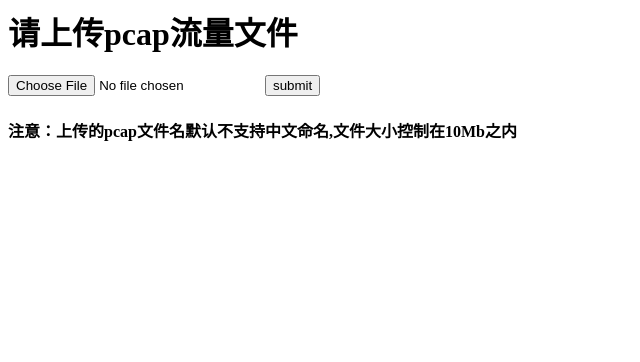
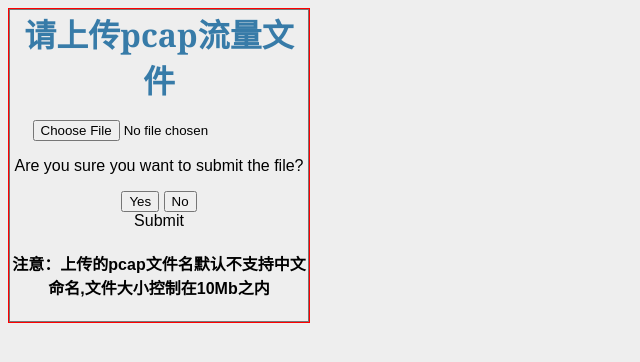
Before and after one commit to iotsecty/malicious_traffic_detection_platform, a Flask app: page / in a window 1280 px wide. Shown: the top 362 px of the page, without its empty margins (0-640 px from the left). Run offline with Flask 2, Linux system fonts and the light colour scheme.

Commit message:
1. Optimized front-end logical Procedure 2. Update static files

```diff
--- a/traffic_platform/web_platform/controller/message.py
+++ b/traffic_platform/web_platform/controller/message.py
@@ -17,7 +17,7 @@ def upload():
 @app.route('/error',methods=['POST','GET'])
 def show_error():
     if request.method == 'POST':
-        return render_template('upload.html')
+        return redirect(url_for("upload"))
     else:
         return render_template('show_error.html')
 
@@ -25,30 +25,41 @@ def show_error():
 def upload_file():
     error=None
     if request.method == 'POST':
-        f = request.files["file"]
-        ftype=secure_filename(f.filename).split('.')[-1]
-        if ftype!='pcap':
-            # error='Invalid filetype'
-            flash ('请检查文件类型是否正确！')
-            return  redirect(url_for('show_error'))
+        # state=True
+        # state=request.form.get('state')
+        if True: # state=True 上传文件  False 取消上传文件
+            f = request.files["file"]
+            ftype=secure_filename(f.filename).split('.')[-1]
+            if ftype!='pcap':
+                # error='Invalid filetype'
+                flash ('请检查文件类型是否正确！')
+                return  redirect(url_for('show_error'))
+            else:
+                pcap_save_path=os.path.join(app.config['UPLOAD_FOLDER'],secure_filename(f.filename))
+                csv_sava_path=os.path.join(app.config['UPLOAD_FOLDER'],'result.csv')
+                f.save(pcap_save_path)
+                # # ===========MySQL存储方案（待完成）===================
+                # category = Category(username,filename)
+                # db.session.add(category)
+                # db.session.commit()
+                # session['upload']=True
+                flash('upload file is successfully saved !')
+                # return "upload file is successful!"
+                if analysis(pcap_save_path,csv_sava_path,num_epoch=5,num_ev=20):
+                    return render_template('result.html',content='The file is safe')
+                else:
+                    return render_template('result.html',content='The file is dangerous')
+                # 后续需要更改此处的逻辑，以更加合适的方式返回！！！！
+                return redirect(url_for('detection'))
         else:
-            pcap_save_path=os.path.join(app.config['UPLOAD_FOLDER'],secure_filename(f.filename))
-            csv_sava_path=os.path.join(app.config['UPLOAD_FOLDER'],'result.csv')
-            f.save(pcap_save_path)
-            # # ===========MySQL存储方案（待完成）===================
-            # category = Category(username,filename)
-            # db.session.add(category)
-            # db.session.commit()
-            # session['upload']=True
-            flash('upload file is successfully saved !')
-            # return "upload file is successful!"
-            if analysis(pcap_save_path,csv_sava_path,num_epoch=5,num_ev=20):
-                return  'The file is safe'
-            else:
-                return 'The file is dangerous'
-            # 后续需要更改此处的逻辑，以更加合适的方式返回！！！！
-            return redirect(url_for('detection'))
+            return redirect(url_for('upload'))
 
+@app.route('/result',methods=['POST','GET'])
+def result():
+    if request.method == 'POST':
+        return redirect(url_for("upload"))
+    else:
+        return render_template('show_error.html')
 ## ===================用户注册/登录/注销操作（待完成）====================================
 # @app.route('/login',methods=['GET','POST'])
 # def login():
--- a/traffic_platform/web_platform/static/style.css
+++ b/traffic_platform/web_platform/static/style.css
@@ -16,3 +16,16 @@ h2              { font-size: 1.2em; }
 .flash          { background: #CEE5F5; padding: 0.5em;
                   border: 1px solid #AACBE2; }
 .error          { background: #F0D6D6; padding: 0.5em; }
+
+.outer {
+	width: 300px;
+	height: 300px;
+	border: 1px solid #f00;
+	display: table;
+}
+.inner {
+	display: table-cell;
+	vertical-align: middle;
+	border: 1px solid #777;
+	text-align: center;
+}
--- a/traffic_platform/web_platform/templates/upload.html
+++ b/traffic_platform/web_platform/templates/upload.html
@@ -1,13 +1,58 @@
 <html>
 <head>
     <meta charset="UTF-8">
-    <title>加密恶意流量监测平台@copyright xmfeng&myli</title>
+    <title></title>
 </head>
-<h1>请上传pcap流量文件</h1>
-    <form action="/detection" method="post" enctype="multipart/form-data">
-        <p><input type="file" name="file" accept=".jpg,.png,.zip,.tar.gz"/>
-            <input type="submit" value="submit"/></p>
-        <h4>注意：上传的pcap文件名默认不支持中文命名,文件大小控制在10Mb之内</h4>
-    </form>
 
 </html>
+
+<!DOCTYPE html>
+<html lang="Zh-CN">
+<head>
+  <meta charset="utf-8">
+  <title>加密恶意流量监测平台@copyright xmfeng&myli</title>
+  <!-- Link CSS -->
+
+  <!-- <link rel="stylesheet" href="../static/style23.css"> -->
+  <link rel="stylesheet" href="../static/style.css">
+  <link rel="stylesheet" type="text/css" href="../static/style42.css">
+
+</head>
+
+<body>
+    <div class="outer">
+        <div class="inner">
+                <h1 align="center">请上传pcap流量文件</h1>
+                <form action="/detection" method="post" enctype="multipart/form-data">
+                    <p align="center"><input type="file" name="file" accept=".jpg,.png,.zip,.tar.gz.pcap"/>
+                        <!-- <input type="submit" value="submit"/></p> -->
+                    <div>
+                        <div  class="btn">
+                            <div class="btn-back">
+                                <p>Are you sure you want to submit the file?</p>
+                                <button class="yes" type="submit">Yes</button>
+                                <button class='no' type='button' >No</button>
+                            </div>
+                            <div  class="btn-front">Submit</div>
+                            <script src="../static/somee.js"> </script>
+                        </div>
+                    </div>
+                    <h4 align="center">注意：上传的pcap文件名默认不支持中文命名,文件大小控制在10Mb之内</h4>
+                </form>
+                <!-- <div >
+                    <ul>
+                        <li><a href="#">首页</a></li>
+                        <li><a href="https://github.com/fengxinmin/malicious_traffic_detection_platform/blob/master/README-CN.md">关于</a></li>
+                        <li><a href="https://github.com/fengxinmin/malicious_traffic_detection_platform/blob/master/README-CN.md">服务与支持</a></li>
+                        <li><a href="#">团队</a></li>
+                        <li><a href="https://github.com/fengxinmin/malicious_traffic_detection_platform">文件下载</a></li>
+                        <li><a href="xmfeng2000@126.com">联系我们</a></li>
+                    </ul>
+                </div> -->
+
+            </div>
+        </div>
+    </div>
+
+</body>
+</html>
```
Also changed, not shown: traffic_platform/web_platform/upload/result.csv (+15 -0 lines).
